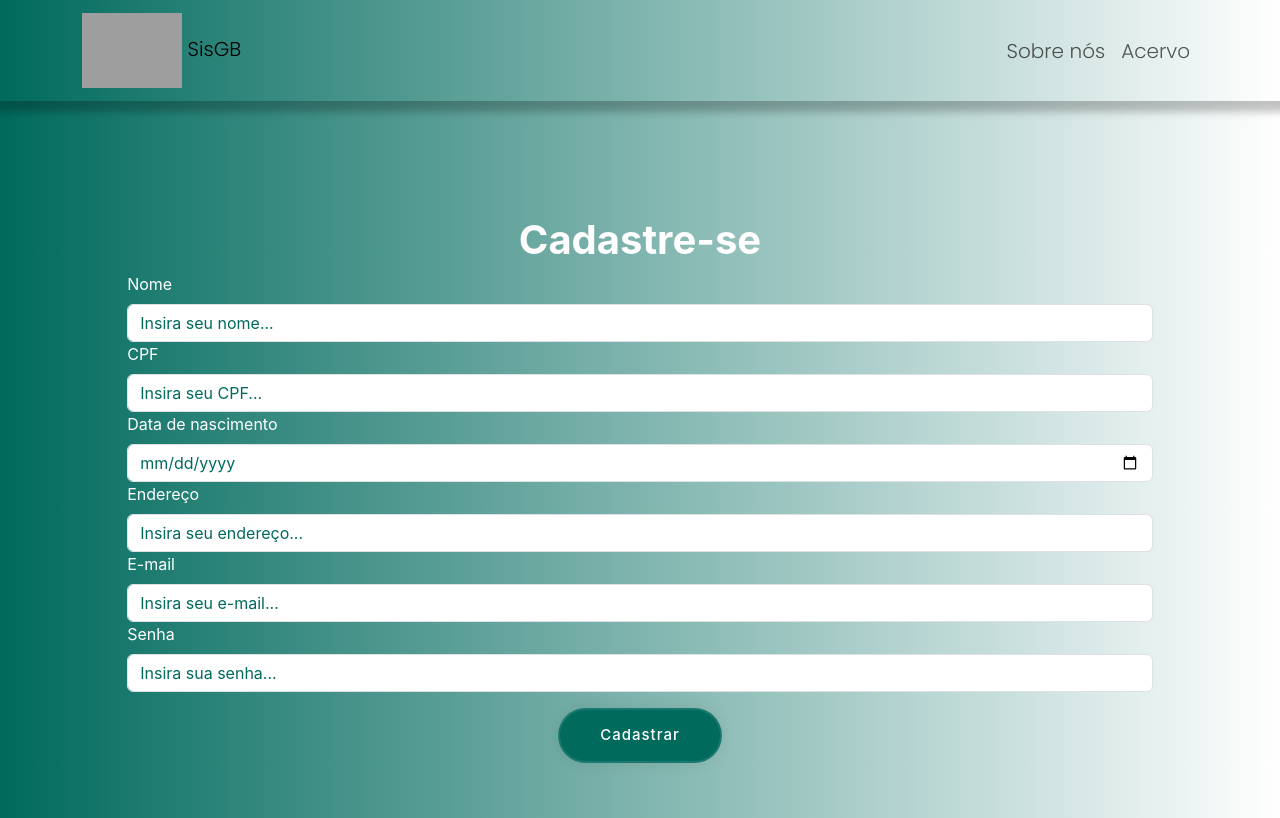
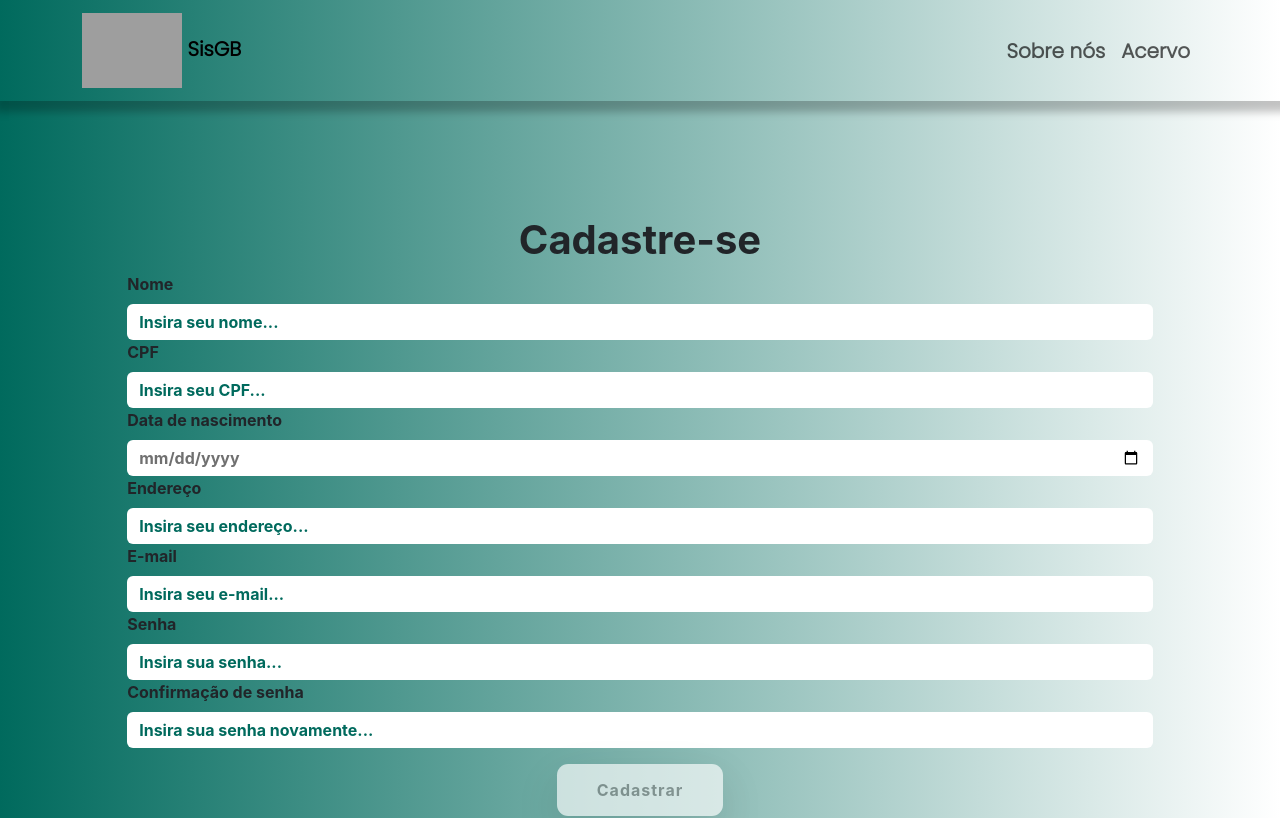
Before and after one commit to Pablo-Roldao/sisgb, a React (Create React App) app: page /signup in a window 1280 px wide. Shown: the top 818 px of the page. Built offline with nearby package versions, Linux system fonts and the light colour scheme; grey boxes are pictures that could not be loaded.

Commit message:
Finishing sign up...

```diff
--- a/package.json
+++ b/package.json
@@ -3,6 +3,10 @@
   "version": "0.1.0",
   "private": true,
   "dependencies": {
+    "@fortawesome/fontawesome-svg-core": "^6.3.0",
+    "@fortawesome/free-regular-svg-icons": "^6.3.0",
+    "@fortawesome/free-solid-svg-icons": "^6.3.0",
+    "@fortawesome/react-fontawesome": "^0.2.0",
     "@testing-library/jest-dom": "^5.16.5",
     "@testing-library/react": "^13.4.0",
     "@testing-library/user-event": "^13.5.0",
--- a/src/components/NavbarComponent.module.css
+++ b/src/components/NavbarComponent.module.css
@@ -5,8 +5,9 @@
     box-shadow: 3px 3px 8px 8px rgba(0, 0, 0, 0.24);
     font-family: 'Poppins', sans-serif;
     font-size: 20px;
-    font-weight: 500;
+    font-weight: bold;
     color: black;
+
 }
 
 @media (max-width: 760px) {
--- a/src/index.js
+++ b/src/index.js
@@ -21,7 +21,7 @@ ReactDOM.createRoot(document.getElementById('root')).render(
           <Route path='/signup' element={<SignUp />} />
           <Route path='/bookCollection' element={<BookCollection />} />
           <Route path='/dashboard' element={<Dashboard />} />
-          <Route path='/Profile' element={<Profile />} />
+          <Route path='/profile' element={<Profile />} />
         </Route>
       </Routes>
     </BrowserRouter>
--- a/src/pages/SignUp.js
+++ b/src/pages/SignUp.js
@@ -1,7 +1,9 @@
-import { useState } from 'react';
+import { useState, useEffect } from 'react';
 import { Button, Container, Form } from 'react-bootstrap';
 import { useForm } from 'react-hook-form';
 import { Link } from 'react-router-dom';
+import { FontAwesomeIcon } from '@fortawesome/react-fontawesome';
+import { faInfoCircle, faCheck, faTimes } from '@fortawesome/free-solid-svg-icons';
 import axios from '../api/axios';
 
 import styles from './SignUp.module.css'
@@ -9,15 +11,37 @@ import styles from './SignUp.module.css'
 import NavbarComponent from '../components/NavbarComponent';
 import Footer from '../components/Footer';
 
+const PWD_REGEX = /^(?=.*[a-z])(?=.*[A-Z])(?=.*[0-9])(?=.*[!@#$%]).{8,24}$/;
 const REGISTER_URL = '/user/register';
 
 export default function SignUp() {
 
   const { register, handleSubmit } = useForm();
 
+  const [pwd, setPwd] = useState('');
+  const [validPwd, setValidPwd] = useState(false);
+  const [pwdFocus, setPwdFocus] = useState(false);
+
+  const [matchPwd, setMatchPwd] = useState('');
+  const [validMatch, setValidMatch] = useState(false);
+
   const [success, setSuccess] = useState(false);
 
+  useEffect(() => {
+    const result = PWD_REGEX.test(pwd);
+    setValidPwd(result);
+    const match = pwd === matchPwd;
+    setValidMatch(match);
+  }, [pwd, matchPwd])
+
   const onSubmit = async data => {
+
+    const pwdIsValid = PWD_REGEX.test(pwd);
+    if (!pwdIsValid) {
+      alert("Invalid Entry");
+      return;
+    }
+
     const { name, cpf, birthDate, addres, email, password } = data;
 
     try {
@@ -55,7 +79,7 @@ export default function SignUp() {
           {success ? (
             <>
               <h2 className='text-center'>Usuário cadastrado com sucesso!</h2>
-              <h3 className=' text-center'>Seguir para <Link to='/' className={styles.login_button +' text-decoration-none'}>entrar</Link>...</h3>
+              <h3 className=' text-center'>Seguir para <Link to='/' className={styles.login_button + ' text-decoration-none'}>entrar</Link>...</h3>
             </>
           ) : (
             <>
@@ -82,11 +106,46 @@ export default function SignUp() {
                   <Form.Control {...register("email")} type='email' name='email' placeholder='Insira seu e-mail...' required />
                 </Form.Group>
                 <Form.Group>
-                  <Form.Label>Senha</Form.Label>
-                  <Form.Control {...register("password")} type='password' name='password' placeholder='Insira sua senha...' required />
+                  <Form.Label>
+                    Senha
+                    {'  '}
+                    <FontAwesomeIcon icon={faCheck} className={validPwd ? "valid" : styles.hide} />
+                    <FontAwesomeIcon icon={faTimes} className={validPwd || !pwd ? styles.hide : "invalid"} />
+                  </Form.Label>
+                  <Form.Control aria-invalid={validPwd ? false : true} aria-describedby="pwdnote" onFocus={() => setPwdFocus(true)}
+                    onBlur={() => setPwdFocus(false)} onChange={(e) => setPwd(e.target.value)}
+                    value={pwd} type='password' name='pwd' placeholder='Insira sua senha...' required />
+                  <p id="pwdnote" className={pwdFocus && !validPwd ? styles.instructions : styles.offscreen}>
+                    <span class="bi bi-exclamation"></span>
+                    <strong>Regras para elaboração da senha:</strong> <br />
+                    8 a 24 caracteres.<br />
+                    Deve conter letras maiúsculas, minúsculas, um número e um caracter especial.<br />
+                    Caracteres especiais permitidos: <span aria-label="exclamation mark">!</span> <span aria-label="at symbol">@</span> <span aria-label="hashtag">#</span> <span aria-label="dollar sign">$</span> <span aria-label="percent">%</span>
+                  </p>
+                </Form.Group>
+                <Form.Group>
+                  <Form.Label>
+                    Confirmação de senha
+                    {"   "}
+                    <FontAwesomeIcon icon={faCheck} className={validMatch && matchPwd ? "valid" : styles.hide} />
+                    <FontAwesomeIcon icon={faTimes} className={validMatch || !matchPwd ? styles.hide : "invalid"} />
+                  </Form.Label>
+                  <Form.Control
+                    aria-invalid={validMatch ? false : true}
+                    aria-describedby="confirmnote"
+                    onChange={(e) => setMatchPwd(e.target.value)}
+                    value={matchPwd} type='password' name='confirm_pwd' placeholder='Insira sua senha novamente...' required />
+                  <p id="confirmnote" className={!validMatch ? styles.instructions : styles.offscreen}>
+                    <FontAwesomeIcon icon={faInfoCircle} />
+                    As senhas não coincidem
+                  </p>
                 </Form.Group>
                 <div className='p-3 text-center'>
-                  <Button type='submit'>Cadastrar</Button>
+                  <Button type='submit'
+                    className='shadow shadow-lg'
+                    disabled={!validPwd || !validMatch ? true : false}>
+                    Cadastrar
+                  </Button>
                 </div>
               </Form>
             </>
--- a/src/pages/SignUp.module.css
+++ b/src/pages/SignUp.module.css
@@ -1,6 +1,5 @@
 .sign_up_form {
     background-image: linear-gradient(to left, #fff, #006a5d);
-    color: #fff;
     padding: 9%;
 }
 
@@ -9,8 +8,14 @@
     font-size: 40px;
 }
 
+.sign_up_form label {
+    font-weight: bold;
+}
+
 .sign_up_form input {
-    color: #006a5d;
+    color: #707070;
+    font-weight: bold;
+    border: none;
 }
 
 .sign_up_form ::placeholder {
@@ -19,14 +24,13 @@
 }
 
 .sign_up_form button {
-    font-weight: 500;
-    font-size: 15px;
+    color: black;
+    font-weight: bold;
     letter-spacing: 1px;
     display: inline-block;
     padding: 14px 40px;
-    border-radius: 50px;
+    border-radius: 0.7rem;
     transition: 0.3s;
-    color: #fff;
     background: #006a5d;
     box-shadow: 0 0 15px rgba(0, 0, 0, 0.08);
     border: 2px solid rgba(255, 255, 255, 0.1);
@@ -37,6 +41,13 @@
     background-color: #006a5d;
     transform: scale(1.1);
     transition: all 0.5s;
+}
+
+.sign_up_form button:disabled,
+.sign_up_form button[disabled] {
+    color: gray;
+    background-color: white;
+    border: none;
 }
 
 .login_button {
@@ -54,3 +65,23 @@
         padding: 20%;
     }
 }
+
+.instructions {
+    font-size: 0.75rem;
+    border-radius: 0.5rem;
+    background: #fff;
+    color: black;
+    font-weight: bold;
+    padding: 0.25rem;
+    position: relative;
+    bottom: -10px;
+}
+
+.offscreen {
+    position: absolute;
+    left: -9999px;
+}
+
+.hide {
+    display: none;
+}
```
Also changed, not shown: 1 other file (tests, documents, lock files or other folders).
